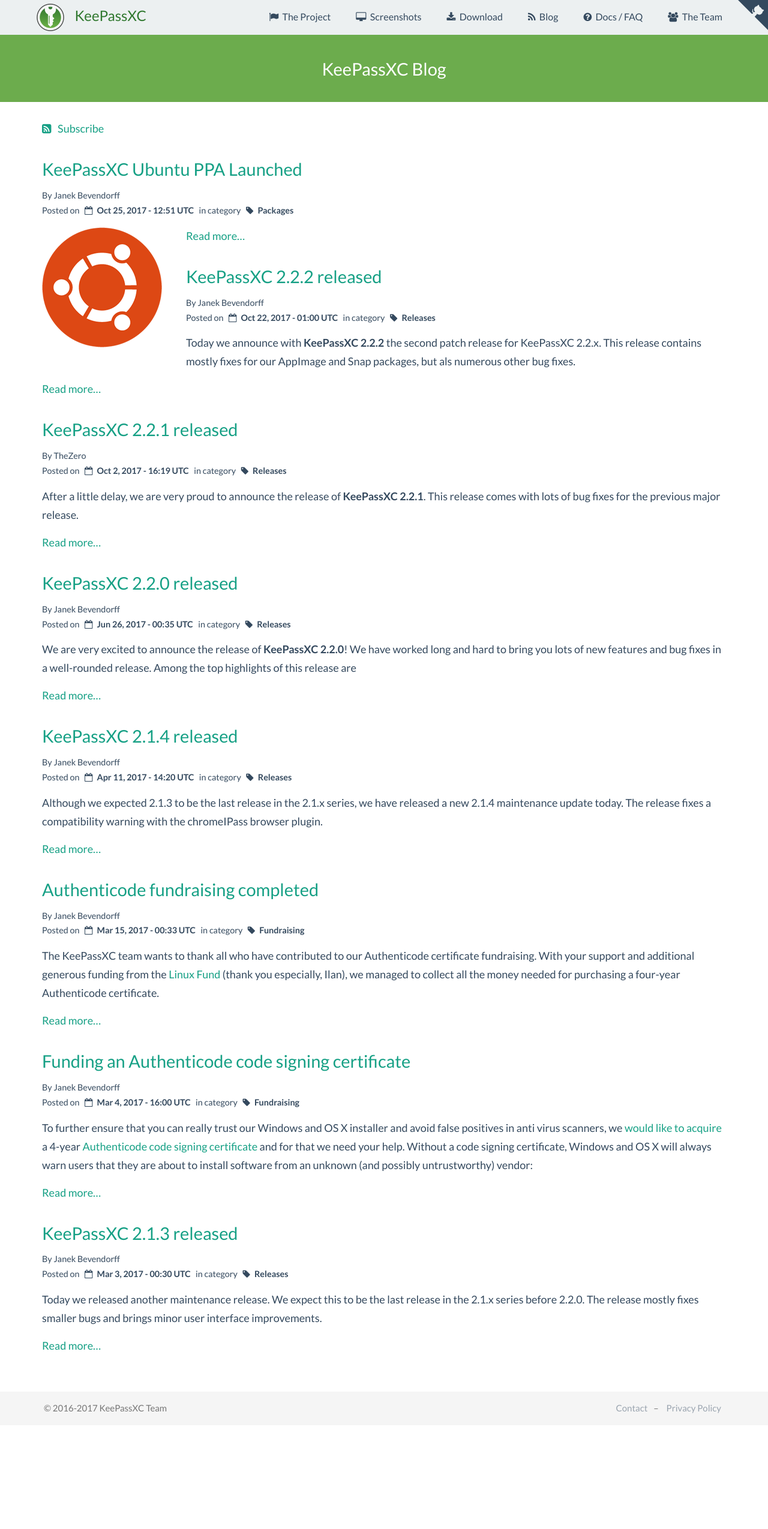
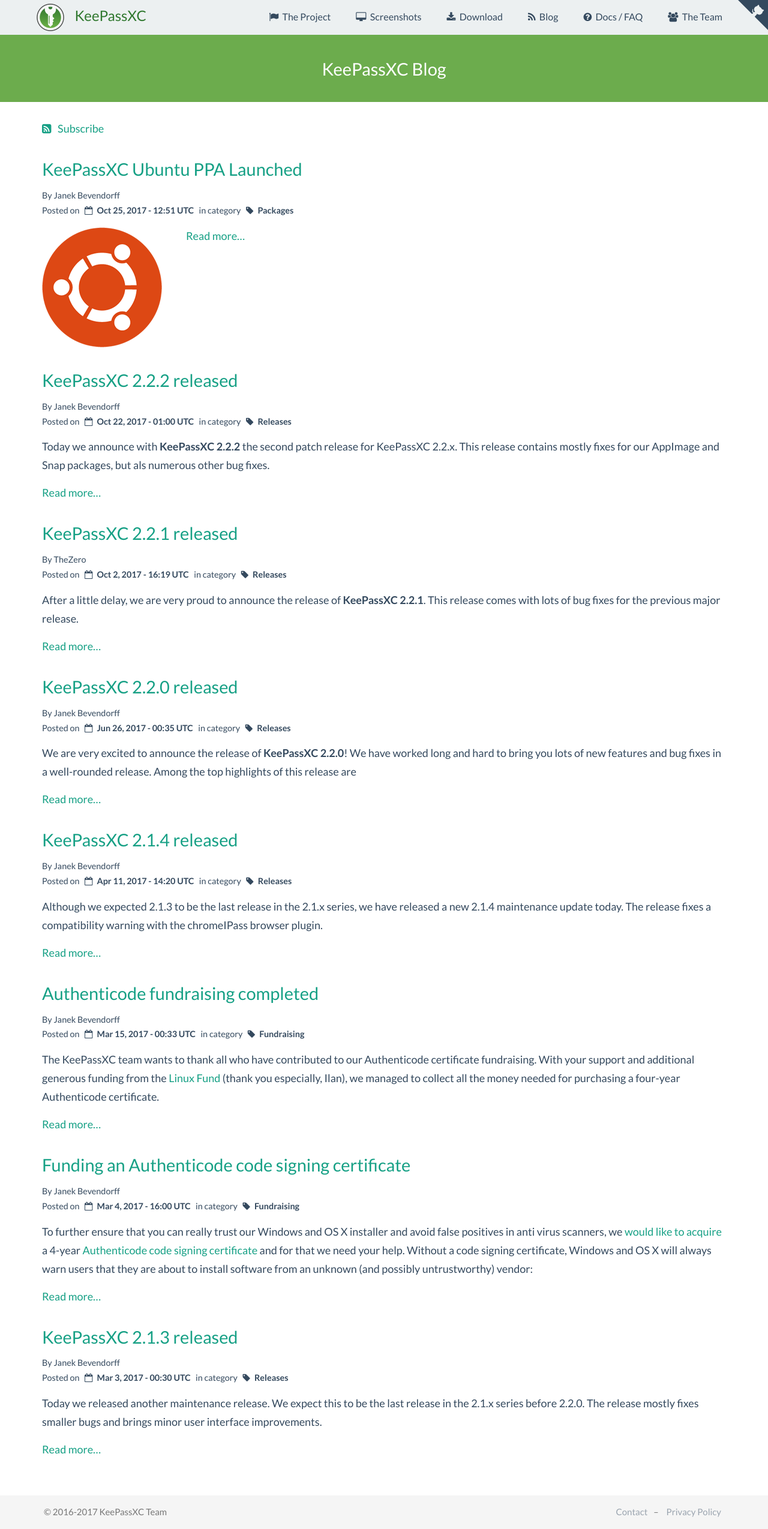
Before and after one commit to keepassxreboot/keepassxc-org, a Jekyll site: the page built from blog/index.html, in a window 1280 px wide. Shown: the whole page at 60% size. Built offline with Jekyll 4.4.1, drawn with Linux system fonts in a browser that asks for light colours; comment, search, counter and statistics services are not loaded; before the commit the page ends 2376 px from its top, so only the background shows below that.

Commit message:
Fix post listing

```diff
--- a/blog/index.html
+++ b/blog/index.html
@@ -15,10 +15,10 @@
 <div class="container">
     <p><a href="{{ site.baseurl }}/blog/feed.xml" target="_blank"><i class="fa fa-feed-square" aria-hidden="true"></i>  Subscribe</a></p>
 
+    <section class="post-list">
     {% for post in site.posts %}
     {% if post.categories contains 'blog' %}
-    <section class="post-list">
-        <article class="post">
+        <article class="post" style="clear: left;">
             <header>
             <h4 class="title"><a href="{{ post.url }}">{{ post.title }}</a></h4>
                 <p class="meta">
@@ -27,11 +27,11 @@
                     in category <em class="category"><i class="fa fa-tag" aria-hidden="true"></i> {{ post.category }}</em></p>
             </header>
             <div class="post-content">
-                {{ post.excerpt }}
+                {{ post.excerpt  }}
                 <a href="{{ post.url }}">Read more…</a>
             </div>
         </article>
-    </section>
     {% endif %}
     {% endfor %}
+    </section>
 </div> <!-- /container -->
```
